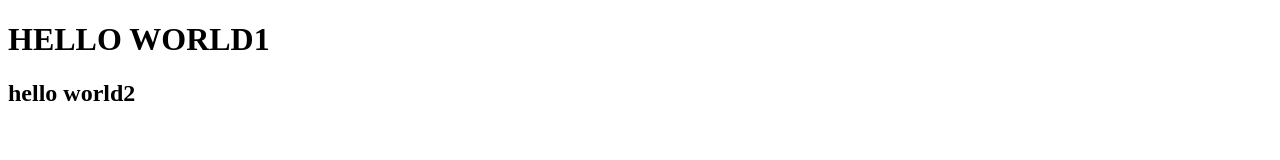
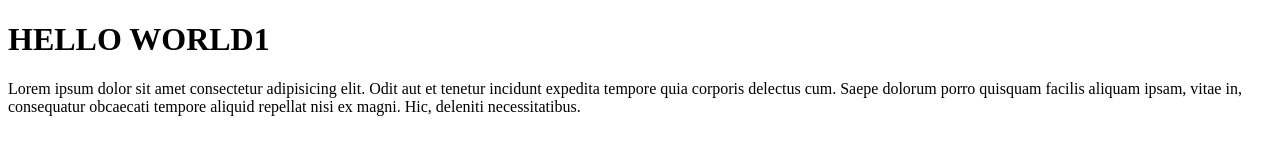
Before and after one commit to mengheangpho/osdocument, a plain HTML site: page index.html in a window 1280 px wide. Drawn offline with Linux system fonts and the light colour scheme.

Commit message:
add index

```diff
--- a/index.html
+++ b/index.html
@@ -12,6 +12,6 @@
 </head>
 <body>
     <h1>hello world1</h1>
-    <h2>hello world2</h2>
+    <p>Lorem ipsum dolor sit amet consectetur adipisicing elit. Odit aut et tenetur incidunt expedita tempore quia corporis delectus cum. Saepe dolorum porro quisquam facilis aliquam ipsam, vitae in, consequatur obcaecati tempore aliquid repellat nisi ex magni. Hic, deleniti necessitatibus.</p>
 </body>
 </html>
```
Also changed, not shown: 1 other file.
